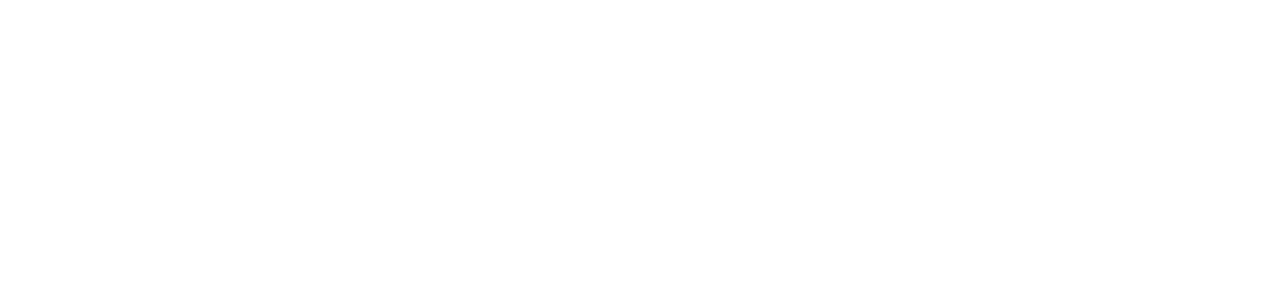
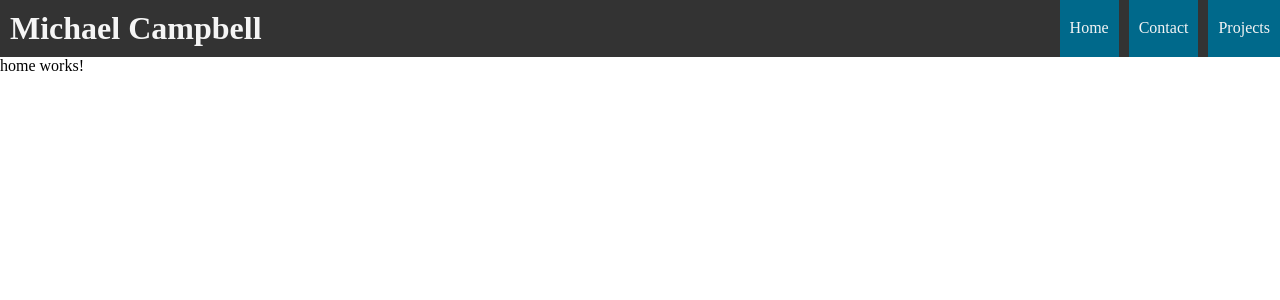
Before and after one commit to Mvcampbell3/Basic-Portfolio, an Angular app: page / in a window 1280 px wide. Shown: the top 300 px of the page. Built offline with nearby package versions, Linux system fonts and the light colour scheme.

Commit message:
added nav bar

```diff
--- a/src/app/app-routing.module.ts
+++ b/src/app/app-routing.module.ts
@@ -1,8 +1,15 @@
 import { NgModule } from '@angular/core';
 import { Routes, RouterModule } from '@angular/router';
+import { HomeComponent } from './home/home.component';
+import { ContactComponent } from './contact/contact.component';
+import { ProjectPageComponent } from './project-page/project-page.component';
 
 
-const routes: Routes = [];
+const routes: Routes = [
+  {path: '', component: HomeComponent},
+  {path: 'contact', component: ContactComponent},
+  {path: 'projects', component: ProjectPageComponent}
+];
 
 @NgModule({
   imports: [RouterModule.forRoot(routes)],
--- a/src/app/app.component.html
+++ b/src/app/app.component.html
@@ -1,2 +1,17 @@
-
+<header>
+  <h1>Michael Campbell</h1>
+  <nav>
+    <ul>
+      <li>
+        <a routerLink='/'>Home</a>
+      </li>
+      <li>
+        <a routerLink='/contact'>Contact</a>
+      </li>
+      <li>
+        <a routerLink='/projects'>Projects</a>
+      </li>
+    </ul>
+  </nav>
+</header>
 <router-outlet></router-outlet>
--- a/src/app/app.component.scss
+++ b/src/app/app.component.scss
@@ -0,0 +1,29 @@
+@import '../variables.scss';
+
+header{
+  display: flex;
+  justify-content: space-between;
+  align-items: center;
+  background-color: $bg-primary;
+
+  h1{
+    padding: 10px;
+    color: $bg-white;
+  }
+
+  nav ul{
+    display: flex;
+
+    li a{
+      color: black;
+      padding: 0px 10px;
+      background-color: $bg-secondary;
+      margin-left: 10px;
+      color: $bg-white;
+      height: 56.4px;
+      display: grid;
+      place-items: center center;
+    }
+  }
+
+}
--- a/src/styles.scss
+++ b/src/styles.scss
@@ -1 +1,19 @@
 /* You can add global styles to this file, and also import other style files */
+
+*{
+  box-sizing: border-box;
+  margin: 0;
+  padding: 0;
+}
+
+ul{
+  list-style: none;
+}
+
+a{
+  text-decoration: none;
+}
+
+.text-center{
+  text-align: center;
+}
--- /dev/null
+++ b/src/variables.scss
@@ -0,0 +1,8 @@
+// These are going to the main style variables that we are going to be using throughout our SCSS
+
+// Background-Colors
+
+$bg-primary: #333;
+$bg-secondary: rgb(0, 105, 139);
+$bg-white: whitesmoke;
+$bg-highlight: rgb(85, 255, 158);
```
